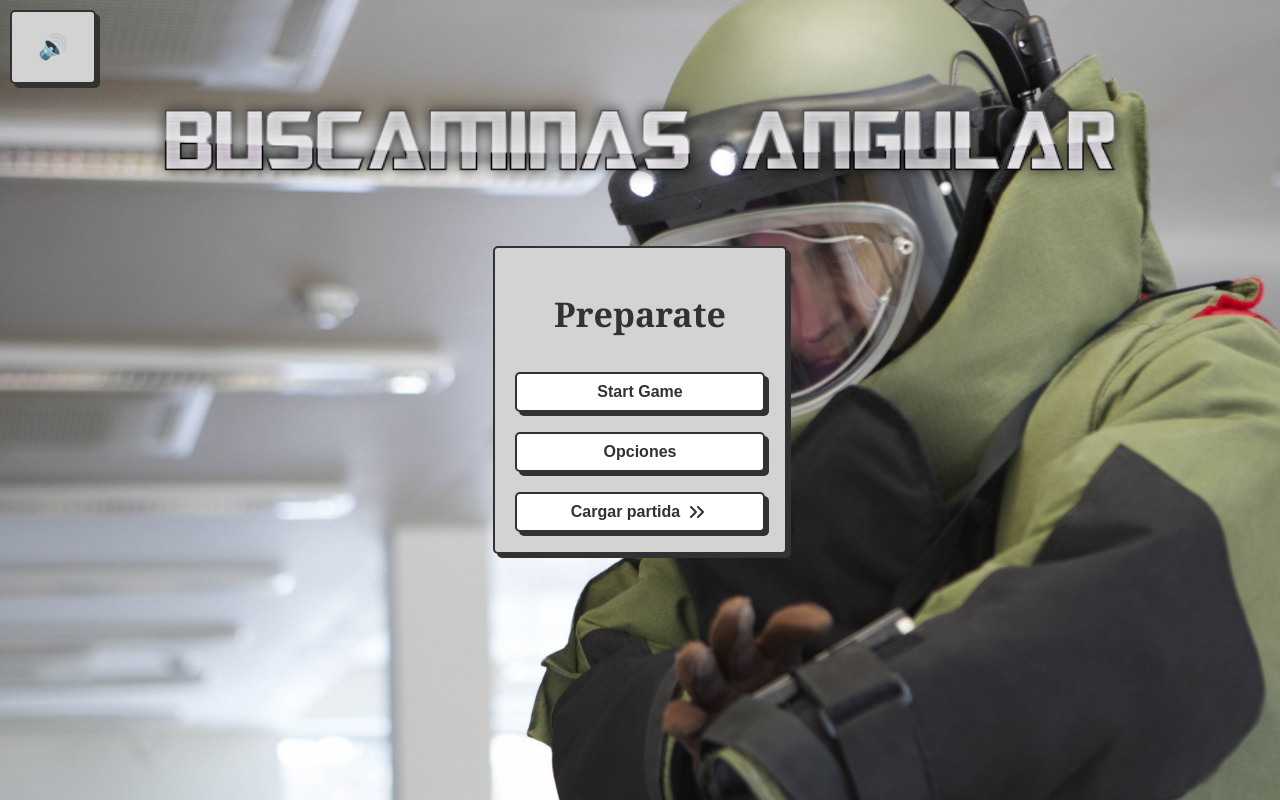
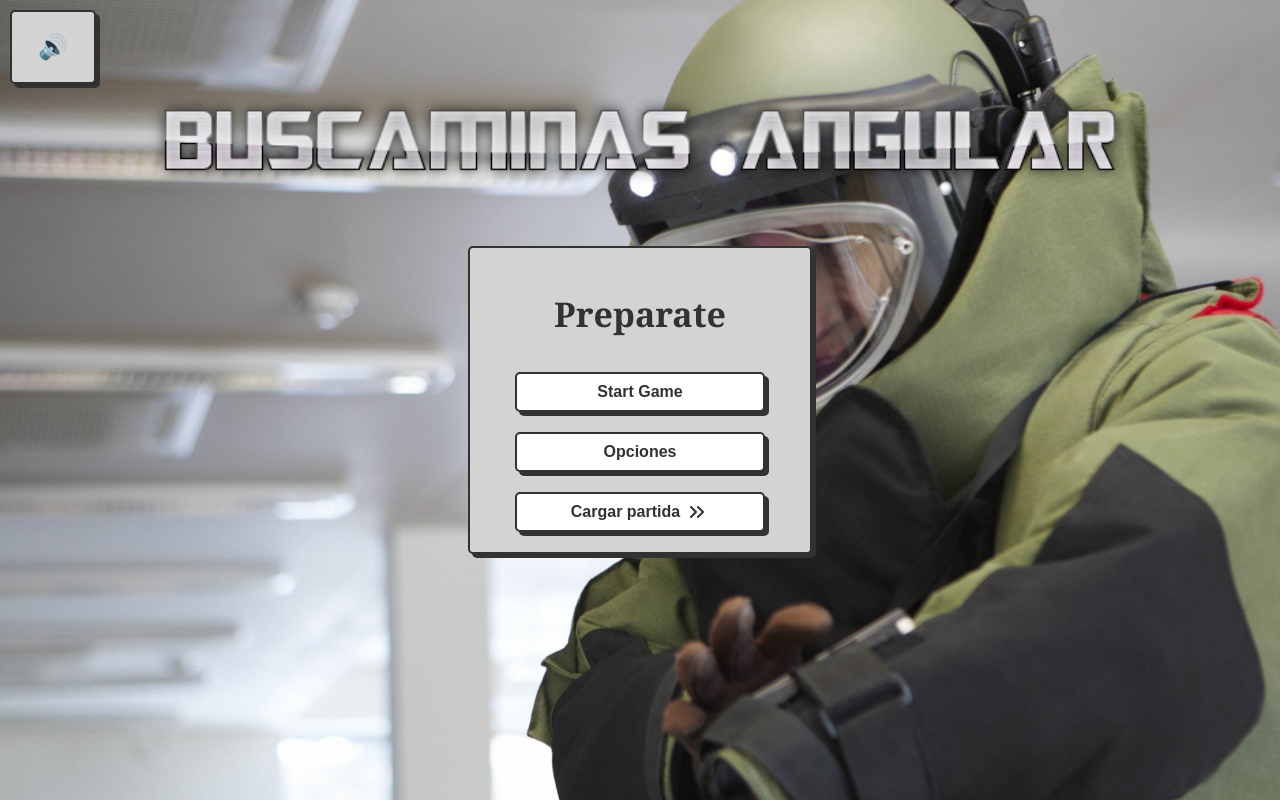
Before and after one commit to SantiVentu/Buscaminas, an Angular app: page /menu in a window 1280 px wide. Built offline with nearby package versions, Linux system fonts and the light colour scheme.

Commit message:
listo cambio estetico a las cajas del menu para que sean todas iguales

```diff
--- a/src/app/menu-component/menu-component.component.scss
+++ b/src/app/menu-component/menu-component.component.scss
@@ -29,12 +29,14 @@
   background: var(--background);
   display: flex;
   flex-direction: column;
-  align-items: flex-start;
+  align-items: center;
   justify-content: center;
   gap: 20px;
   border-radius: 5px;
   border: 2px solid var(--main-color);
   box-shadow: 4px 4px var(--main-color);
+  min-width: 300px;
+  min-height: 200px;
 }
 
 .tarjeta > h1 {
```
